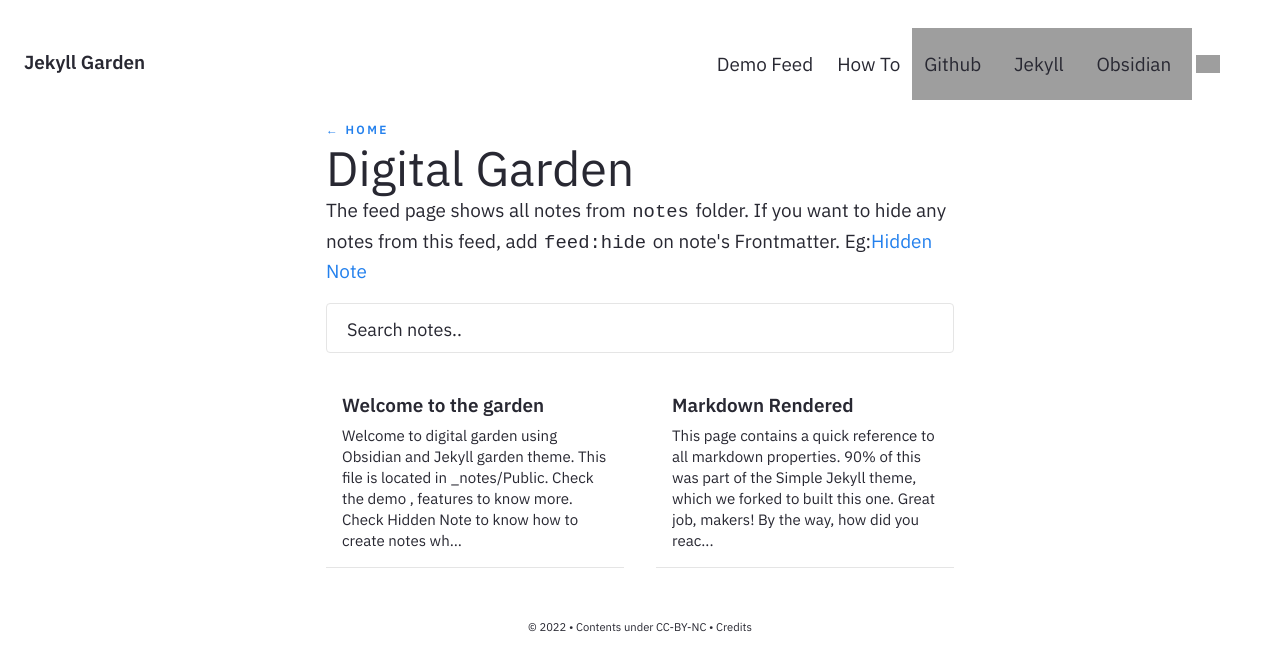
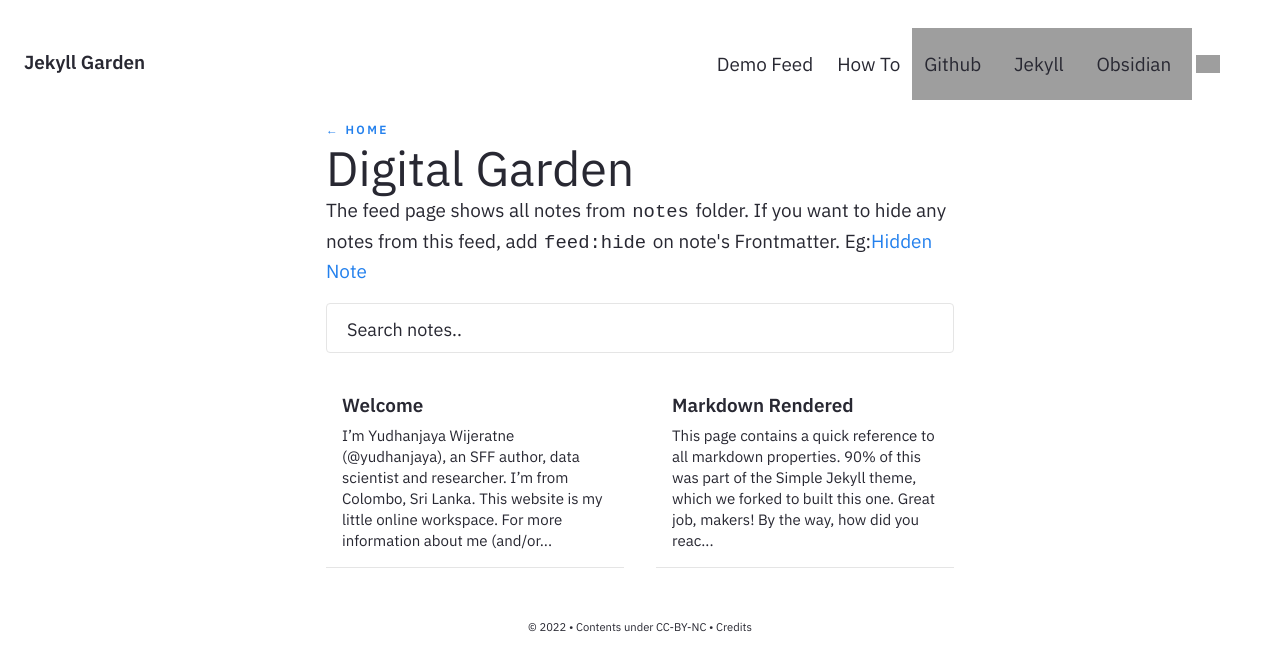
Before and after one commit to yudhanjaya/yudhanjaya-garden-test, a Jekyll site: the page built from pages/notes.md, in a window 1280 px wide, cut to the strip 0-671 px from the top of the page. Built offline with Jekyll 4.4.1, drawn with Linux system fonts in a browser that asks for light colours; grey boxes are pictures that could not be loaded.

Commit message:
Testing
Testing main page

```diff
--- a/_notes/Public/Hidden Note.md
+++ b/_notes/Public/Hidden Note.md
@@ -4,7 +4,7 @@ feed: hide
 date : 01-01-2021
 ---
 
-Tada! You found the hidden note! This note is just like [[Welcome to the garden]], but not part of the feed since we hide it using `notetype: unfeed`. Please remember that the intention here is only to declutter the feed and not provide any 'protection' to the content. Notes with unfeed note type will be synced to Github, accessed via URL, and hyperlinked.
+Tada! You found the hidden note! This note is just like [[Welcome]], but not part of the feed since we hide it using `notetype: unfeed`. Please remember that the intention here is only to declutter the feed and not provide any 'protection' to the content. Notes with unfeed note type will be synced to Github, accessed via URL, and hyperlinked.
 
 ### How to handle Private notes?
 
--- a/_notes/Public/Markdown Rendered.md
+++ b/_notes/Public/Markdown Rendered.md
@@ -7,7 +7,7 @@ date : 01-02-2021
 This page contains a quick reference to all markdown properties. 90% of this was part of the [Simple Jekyll](https://github.com/raghuveerdotnet/simply-jekyll) theme, which we forked to built this one. Great job, makers!
 
 By the way, how did you reach this page?
-From backlink under [[Hidden Note] or from feed, along with [[Welcome to the garden]]?
+From backlink under [[Hidden Note] or from feed, along with [[Welcome]]?
 
 * TOC
 {:toc}
--- a/_notes/Public/Welcome to the garden.md
+++ /dev/null
@@ -1,9 +0,0 @@
----
-title : Welcome to the garden
-feed: show
-date : 15-04-2021
----
-
-Welcome to digital garden using Obsidian and Jekyll garden theme. This file is located in `_notes/Public`. Check the <a href="{{'/notes' | relative_url}}"> demo </a>, <a href="{{'/post/features' | relative_url}}"> features </a> to know more.
-
-Check [[Hidden Note]] to know how to create notes which won't appear on the feed!
--- /dev/null
+++ b/_notes/Public/Welcome.md
@@ -0,0 +1,21 @@
+---
+title : Welcome
+feed: show
+date : 15-04-2021
+---
+
+
+I’m Yudhanjaya Wijeratne (@yudhanjaya), an SFF author, data scientist and researcher. I’m from Colombo, Sri Lanka. This website is my little online workspace.
+
+For more information about me (and/or contact points), [go here](https://yudhanjaya.com/About-19b8a480e41740f9abbfb35ce7dafc3b?pvs=21).
+
+For my portfolio - novels, short stories and games, [go here](https://yudhanjaya.com/Portfolio-a2d98a3e00cf4c9898a3e6568474088d?pvs=21). Each project contains a log of its creation.
+
+I’m always working on several things at any given time. Sometimes these are tiny projects - sometimes they’re long, perpetual, possibly Sisyphean acts of tomfoolery. [This is what I’m working on right now.](https://yudhanjaya.com/Projects-570c4d8ac7164d768eb19a0cb95f4078?pvs=21)
+
+If you arrived at this website from a link that no longer exists, what you’re looking for [may be here](https://yudhanjaya.com/Essays-Notes-Detritus-62468a1a5cd44908b65a4452801bd989?pvs=21).
+
+
+Welcome to digital garden using Obsidian and Jekyll garden theme. This file is located in `_notes/Public`. Check the <a href="{{'/notes' | relative_url}}"> demo </a>, <a href="{{'/post/features' | relative_url}}"> features </a> to know more.
+
+Check [[Hidden Note]] to know how to create notes which won't appear on the feed!
```
